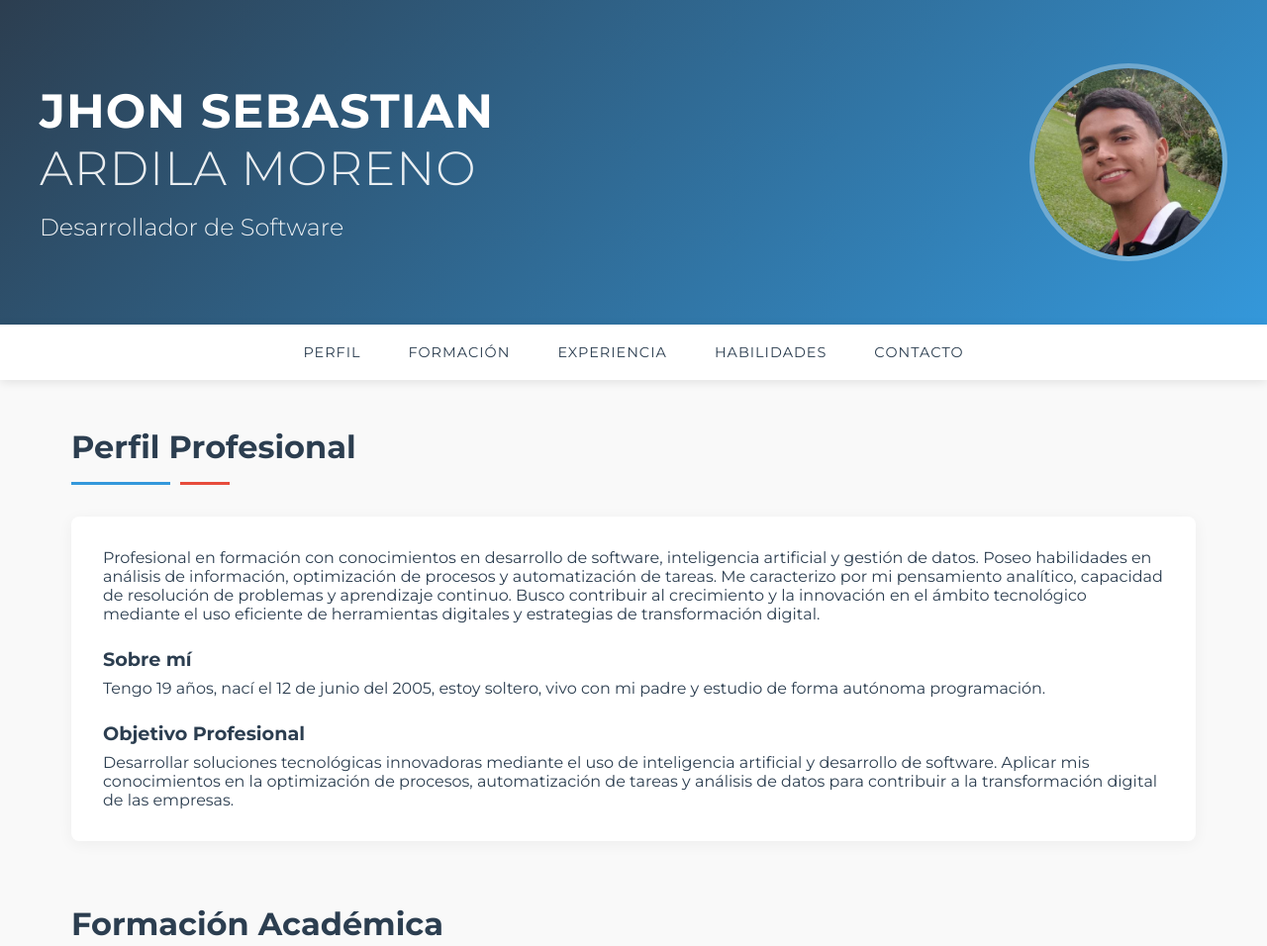
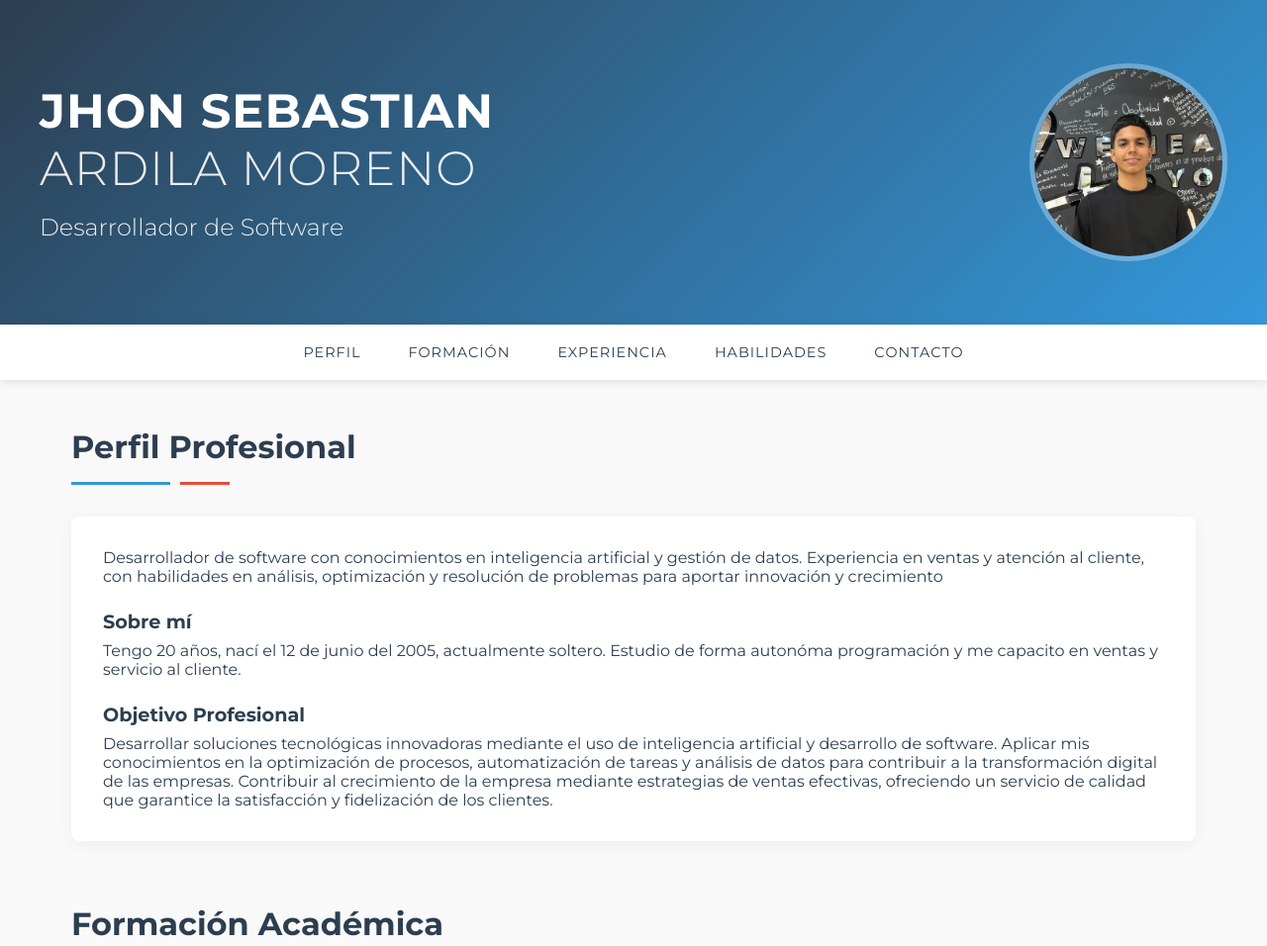
Before and after one commit to Jharmo05/HOJA-DE-VIDA, a plain HTML site: page index.html in a window 1280 px wide. Shown: the top 956 px of the page at 99% size. Drawn offline with Linux system fonts and the light colour scheme.

Commit message:
feat: :sparkles: New profile photo, professional profile and references.
by: Sebastian Ardila

```diff
--- a/index.html
+++ b/index.html
@@ -14,7 +14,7 @@
                 <p class="tagline">Desarrollador de Software</p>
             </div>
             <div class="profile-photo">
-                <img src="./img/199938859.jpeg" alt="Foto de perfil de Jhon Sebastian" class="foto-perfil">
+                <img src="./img/foto-perfil.jpeg" alt="Foto de perfil de Jhon Sebastian" class="foto-perfil">
             </div>
         </div>
     </header>
@@ -36,16 +36,30 @@
                 <div class="line-decorator"></div>
             </div>
             <div class="seccion-content">
-                <p>Profesional en formación con conocimientos en desarrollo de software, inteligencia artificial y gestión de datos. Poseo habilidades en análisis de información, optimización de procesos y automatización de tareas. Me caracterizo por mi pensamiento analítico, capacidad de resolución de problemas y aprendizaje continuo. Busco contribuir al crecimiento y la innovación en el ámbito tecnológico mediante el uso eficiente de herramientas digitales y estrategias de transformación digital.</p>
+                <p>Desarrollador de software con conocimientos en
+inteligencia artificial y gestión de datos. Experiencia en
+ventas y atención al cliente, con habilidades en análisis,
+optimización y resolución de problemas para aportar
+innovación y crecimiento</p>
 
                 <div class="personal-info">
                     <h3>Sobre mí</h3>
-                    <p>Tengo 19 años, nací el 12 de junio del 2005, estoy soltero, vivo con mi padre y estudio de forma autónoma programación.</p>
+                    <p>Tengo 20 años, nací el 12 de junio del 2005, actualmente soltero. Estudio de forma autonóma programación y me capacito en ventas y servicio al cliente.</p>
                 </div>
 
                 <div class="objective">
                     <h3>Objetivo Profesional</h3>
-                    <p>Desarrollar soluciones tecnológicas innovadoras mediante el uso de inteligencia artificial y desarrollo de software. Aplicar mis conocimientos en la optimización de procesos, automatización de tareas y análisis de datos para contribuir a la transformación digital de las empresas.</p>
+                    <p>Desarrollar soluciones tecnológicas innovadoras
+mediante el uso de inteligencia artificial y desarrollo de
+software. Aplicar mis conocimientos en la optimización
+de procesos, automatización de tareas y análisis de
+datos para contribuir a la transformación digital de las
+empresas.
+Contribuir al crecimiento de la empresa mediante
+estrategias de ventas efectivas, ofreciendo un servicio
+de calidad que garantice la satisfacción y fidelización
+de los clientes.
+</p>
                 </div>
             </div>
         </section>
@@ -251,6 +265,16 @@
             <div class="referencias-section">
                 <h2>Referencias</h2>
                 <div class="referencias-lista">
+                     <div class="referencia">
+                        <h3>Jose David Rubio Marín</h3>
+                        <p>Administrador de Finca</p>
+                        <p>321 426 4763</p>
+                    </div>
+                    <div class="referencia">
+                        <h3>Jhon Manuel Ardila Moreno</h3>
+                        <p>Operador retroexcavadora</p>
+                        <p>314 383 6774</p>
+                    </div>
                 </div>
             </div>
 
```
Also changed, not shown: img/foto-perfil.jpeg (added).
